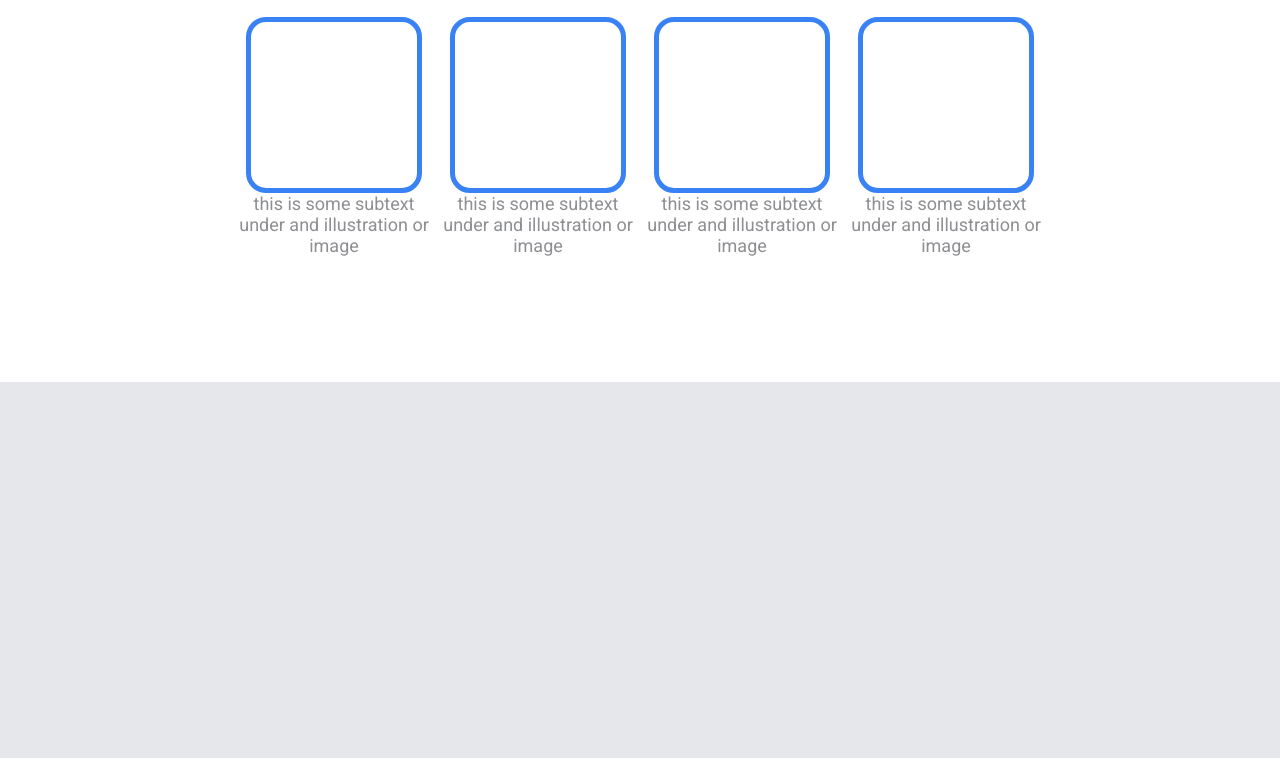
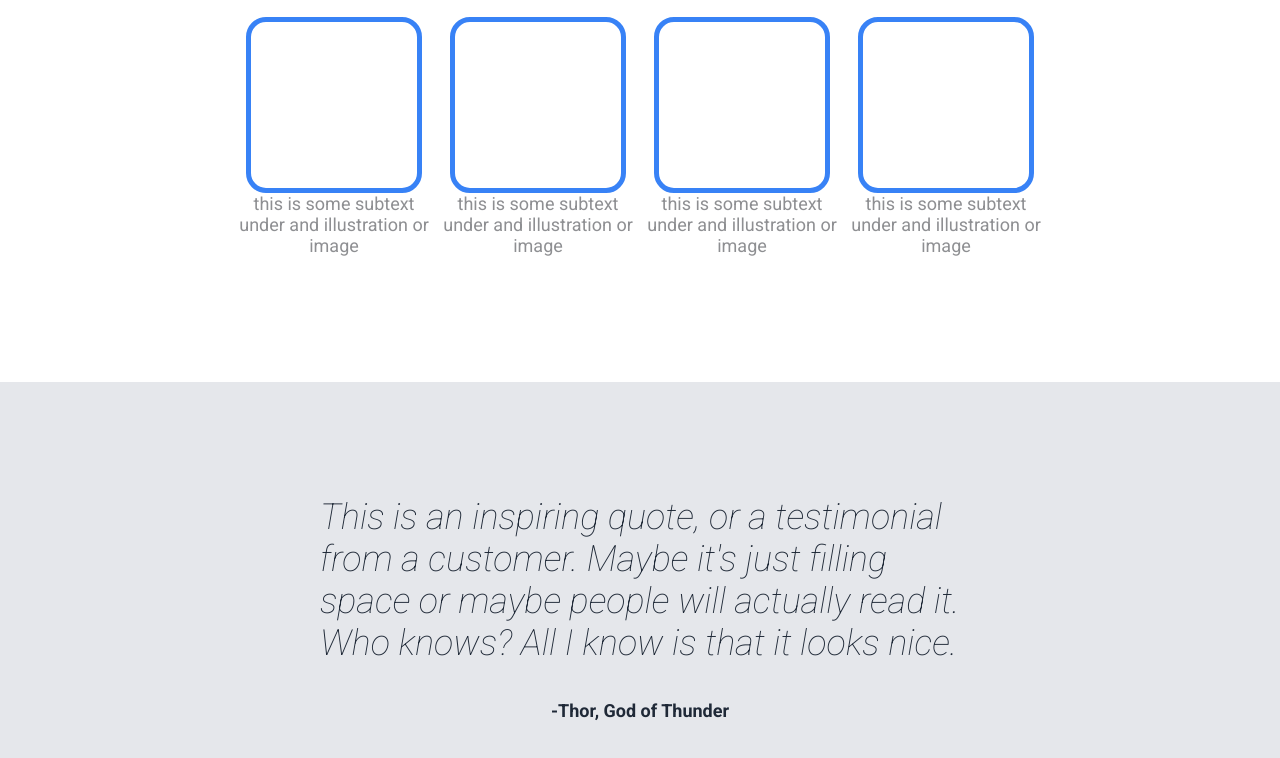
Before and after one commit to CTMendoza/odin-landing-page, a plain HTML site: page index.html in a window 1280 px wide. Shown: the part 638-1396 px from the top of the page. Drawn offline with Linux system fonts and the light colour scheme.

Commit message:
Created content for quote section created the quote and signature that sits as content within this section. also created initial styling for the font-size, font-family, font-style etc..

```diff
--- a/index.html
+++ b/index.html
@@ -50,7 +50,8 @@
         </div>
     </div>
     <div class="row-3">
-
+        <p class="quote">This is an inspiring quote, or a testimonial from a customer. Maybe it's just filling space or maybe people will actually read it. Who knows? All I know is that it looks nice.</p>
+        <p class="signature"> -Thor, God of Thunder</p>
     </div>
 
 
--- a/styles.css
+++ b/styles.css
@@ -52,6 +52,23 @@ p {
     display: flex;
     flex-direction: column;
     min-height: 470px;
+    justify-content: center;
+    align-items: center;
+}
+
+.quote {
+    font-size: 36px;
+    font-family: "Roboto", sans-serif;
+    font-style: italic;
+    font-weight: lighter;
+    color: #1F2937;
+    width: 50%;
+}
+
+.signature {
+    font-family: "Roboto", sans-serif;
+    font-weight: bold;
+    color: #1F2937;
 }
 
 .header{
```
